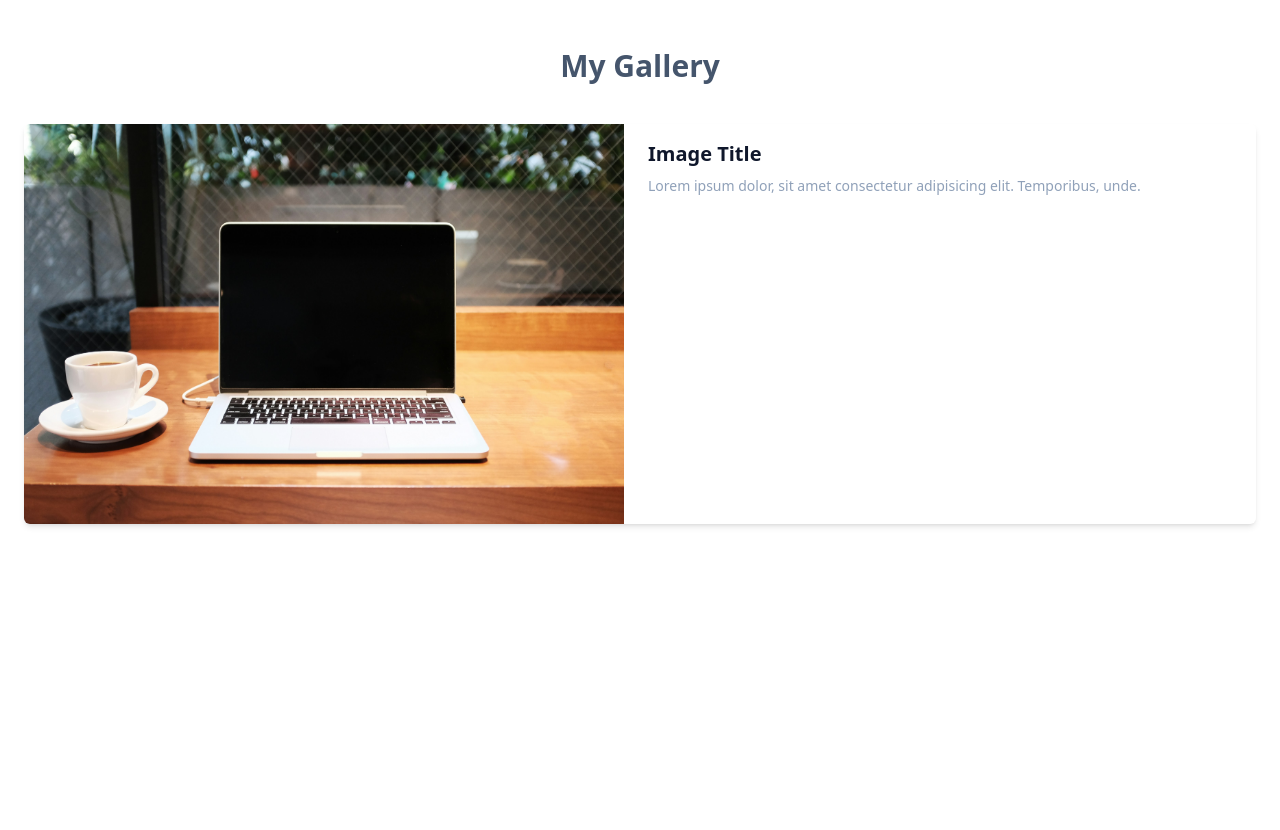
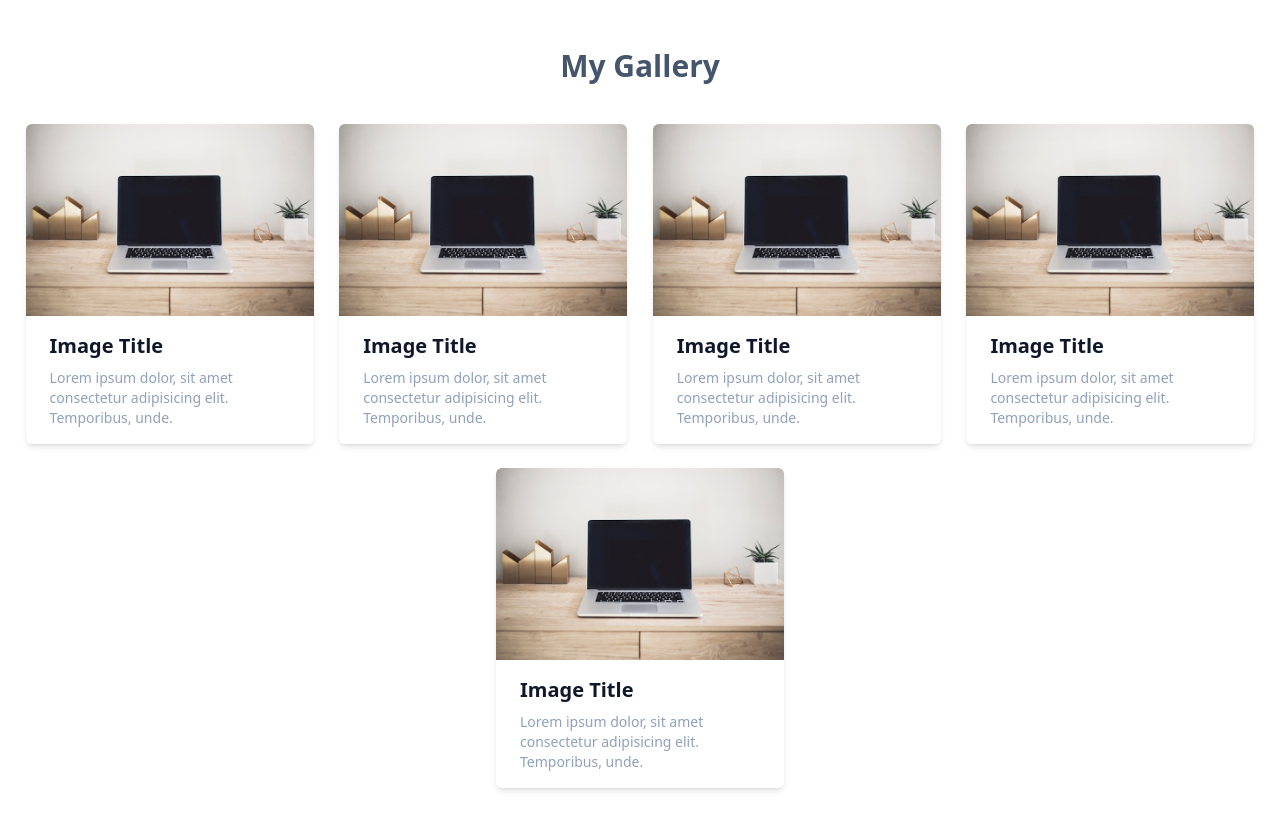
Before and after one commit to jasonenkristo123/RoadToFE, a website: page src/index.html in a window 1280 px wide. Shown: the part 4760-5590 px from the top of the page. Drawn offline with Linux system fonts and the light colour scheme.

Commit message:
finishing flex

```diff
--- a/src/index.html
+++ b/src/index.html
@@ -118,11 +118,39 @@
 
         <h2 class="mt-24 mb-10 font-bold text-center text-3xl text-slate-600">My Gallery</h2>
 
-        <div class="container mx-auto px-6">
-            <div class="rounded-md shadow-md overflow-hidden mb-10 font-sans sm:flex sm:flex-wrap">
-                <img src="img/img1.jpg" alt="laptop" class="w-[600px] h-[400px]">
+        <div class="container mx-auto px-6 sm:flex sm:flex-wrap sm:gap-6 sm:justify-evenly">
+            <div class="rounded-md shadow-md overflow-hidden mb-10 sm:mb-0 sm:w-64 md:w-80 lg:w-72 ">
+                <img src="img/img2.jpg" alt="laptop" class="object-cover w-full">
                 <div class="px-6 py-4">
-                    <div class="font-bold text-xl mb-2 text-slate-900">Image Title</div>
+                    <div class="font-bold text-xl mb-2 text-slate-900 ">Image Title</div>
+                    <p class="text-sm text-slate-400">Lorem ipsum dolor, sit amet consectetur adipisicing elit. Temporibus, unde.</p>
+                </div>
+            </div>
+            <div class="rounded-md shadow-md overflow-hidden mb-10 sm:mb-0 sm:w-64 md:w-80 lg:w-72">
+                <img src="img/img2.jpg" alt="laptop" class="object-cover w-full">
+                <div class="px-6 py-4">
+                    <div class="font-bold text-xl mb-2 text-slate-900 ">Image Title</div>
+                    <p class="text-sm text-slate-400">Lorem ipsum dolor, sit amet consectetur adipisicing elit. Temporibus, unde.</p>
+                </div>
+            </div>
+            <div class="rounded-md shadow-md overflow-hidden mb-10 sm:mb-0 sm:w-64 md:w-80 lg:w-72">
+                <img src="img/img2.jpg" alt="laptop" class="object-cover w-full">
+                <div class="px-6 py-4">
+                    <div class="font-bold text-xl mb-2 text-slate-900 ">Image Title</div>
+                    <p class="text-sm text-slate-400">Lorem ipsum dolor, sit amet consectetur adipisicing elit. Temporibus, unde.</p>
+                </div>
+            </div>
+            <div class="rounded-md shadow-md overflow-hidden mb-10 sm:mb-0 sm:w-64 md:w-80 lg:w-72">
+                <img src="img/img2.jpg" alt="laptop" class="object-cover w-full">
+                <div class="px-6 py-4">
+                    <div class="font-bold text-xl mb-2 text-slate-900 ">Image Title</div>
+                    <p class="text-sm text-slate-400">Lorem ipsum dolor, sit amet consectetur adipisicing elit. Temporibus, unde.</p>
+                </div>
+            </div>
+            <div class="rounded-md shadow-md overflow-hidden mb-10 sm:mb-0 sm:w-64 md:w-80 lg:w-72">
+                <img src="img/img2.jpg" alt="laptop" class="object-cover w-full">
+                <div class="px-6 py-4">
+                    <div class="font-bold text-xl mb-2 text-slate-900 ">Image Title</div>
                     <p class="text-sm text-slate-400">Lorem ipsum dolor, sit amet consectetur adipisicing elit. Temporibus, unde.</p>
                 </div>
             </div>
```
Also changed, not shown: src/img/img2.jpg (added), src/output.css.
